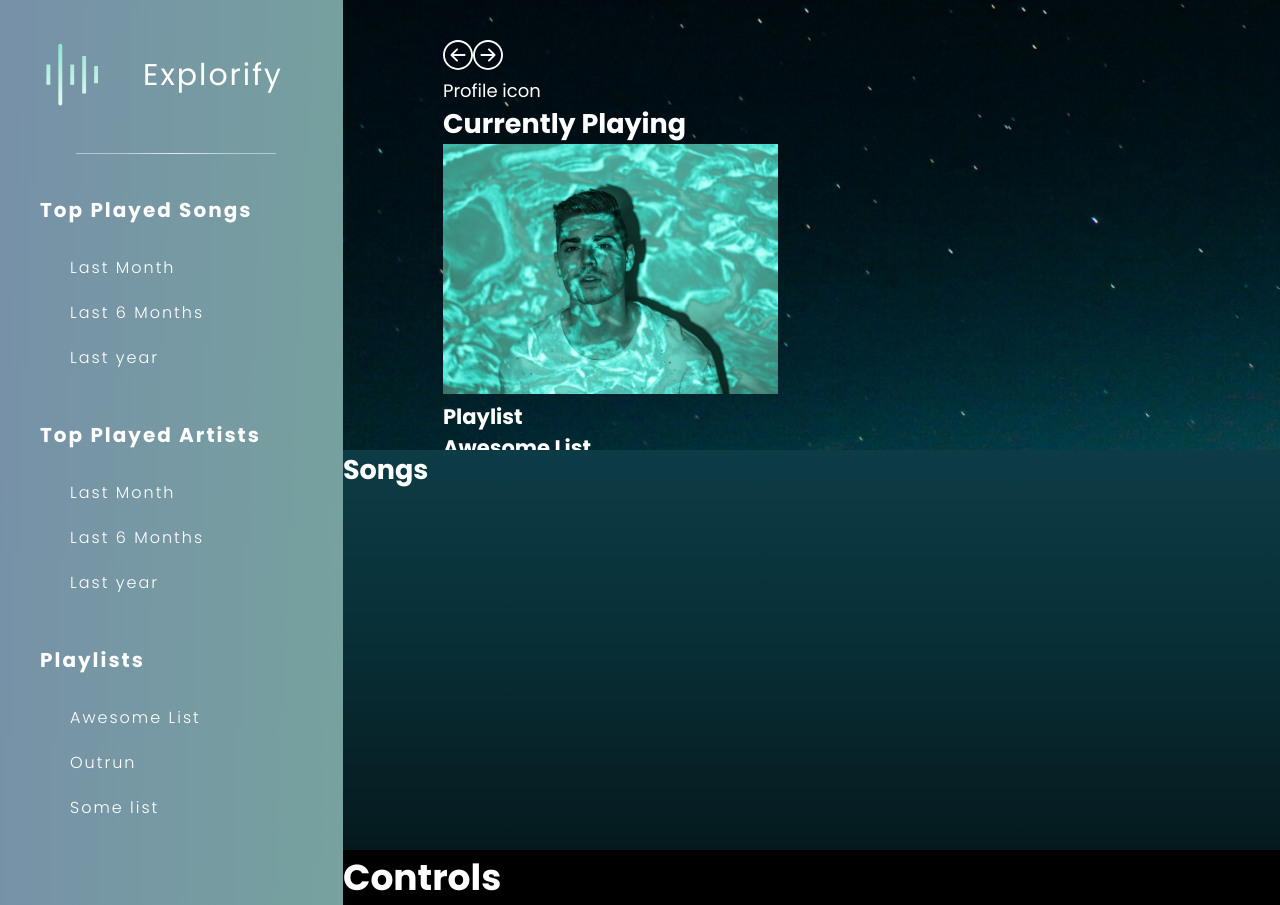
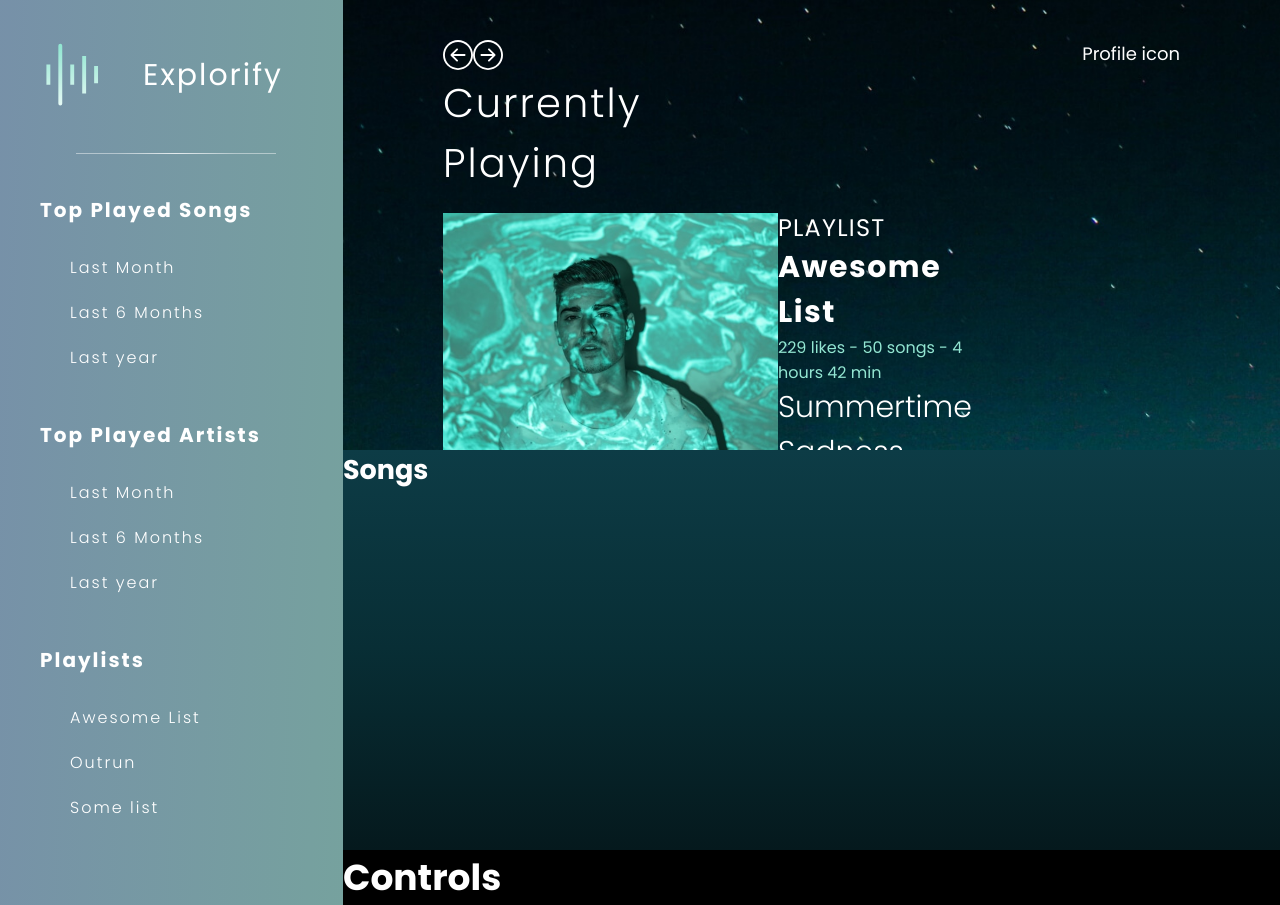
Before and after one commit to RichardVerbraak/Explorify, a React app in the folder frontend/: page / in a window 1280 px wide. Built offline with nearby package versions, Linux system fonts and the light colour scheme.

Commit message:
Added the styling for the header section

```diff
--- a/frontend/src/pages/MainPage.js
+++ b/frontend/src/pages/MainPage.js
@@ -54,19 +54,22 @@ const MainPage = () => {
 			</div>
 
 			<header className='header'>
-				<div className='pagination'>
+				<div className='header__navigation'>
+					<div className='header__pagination'>
 						<img
-						className='pagination__arrow pagination__arrow--la'
+							className='header__pagination--arrow'
 							src={LeftArrow}
 							alt='Left arrow'
 						/>
 						<img
-						className='pagination__arrow pagination__arrow--ra'
+							className='header__pagination--arrow'
 							src={RightArrow}
 							alt='Right arrow'
 						/>
 					</div>
 					<div className='header__profile'>Profile icon</div>
+				</div>
+
 				<div className='details'>
 					<div className='details__album'>
 						<h2 className='details__album--title'>Currently Playing</h2>
@@ -77,11 +80,14 @@ const MainPage = () => {
 						/>
 					</div>
 					<div className='details__playlist'>
-						<h3 className='details__playlist--header'>Playlist</h3>
-						<h3 className='details__playlist--title'>Awesome List</h3>
-						<div className='details__playlist--details'>
-							<p>229 likes - 50 songs - 4 hours 42 min</p>
+						<div className='details__info'>
+							<h3 className='details__info--header'>Playlist</h3>
+							<h3 className='details__info--title'>Awesome List</h3>
+							<p className='details__info--sub'>
+								229 likes - 50 songs - 4 hours 42 min
+							</p>
 						</div>
+
 						<div className='details__song'>
 							<h2 className='details__song--title'>Summertime Sadness</h2>
 							<h2 className='details__song--artist'>
--- a/frontend/src/sass/layout/_header.scss
+++ b/frontend/src/sass/layout/_header.scss
@@ -1,5 +1,9 @@
 .header {
 	grid-area: header;
+
+	display: flex;
+	flex-direction: column;
+	justify-content: space-between;
 
 	background: url('../assets/Star\ BG\ Compressed.jpg');
 	background-repeat: no-repeat;
@@ -8,23 +12,37 @@
 
 	padding: 4rem 10rem;
 
-	&__profile {
+	// Container for pagination & profile
+	&__navigation {
+		display: flex;
+		justify-content: space-between;
 	}
-}
 
-.pagination {
-	&__arrow {
-		&--la {
+	&__pagination {
+		display: flex;
+		justify-content: space-between;
+		flex-basis: 6%;
+
+		&--arrow {
 		}
+	}
 
-		&--ra {
-		}
+	&--profile {
 	}
 }
 
 .details {
+	display: flex;
+	justify-content: space-between;
+	width: 75%;
+	align-items: flex-end;
+
 	&__album {
 		&--title {
+			margin-bottom: 2rem;
+			font-weight: $font-light;
+			font-size: 4rem;
+			letter-spacing: $letter-spacing;
 		}
 
 		&--cover {
@@ -32,21 +50,42 @@
 	}
 
 	&__playlist {
+		display: flex;
+		flex-direction: column;
+		justify-content: space-between;
+		height: 65%;
+	}
+
+	&__info {
 		&--header {
+			font-weight: 500;
+			font-size: 2.4rem;
+			text-transform: uppercase;
+			letter-spacing: 0.05em;
 		}
 
 		&--title {
+			font-weight: 700;
+			font-size: 3rem;
+			letter-spacing: 0.05em;
 		}
 
-		&--details {
+		&--sub {
+			color: hsla(165, 63%, 74%, 1);
+			font-size: $font-small;
+			font-weight: 400;
 		}
 	}
 
 	&__song {
 		&--title {
+			font-weight: $font-light;
+			font-size: 3rem;
 		}
 
 		&--artist {
+			font-weight: $font-light;
+			font-size: 3rem;
 		}
 	}
 }
```
Lines whose indentation alone changed are shown as unchanged.
